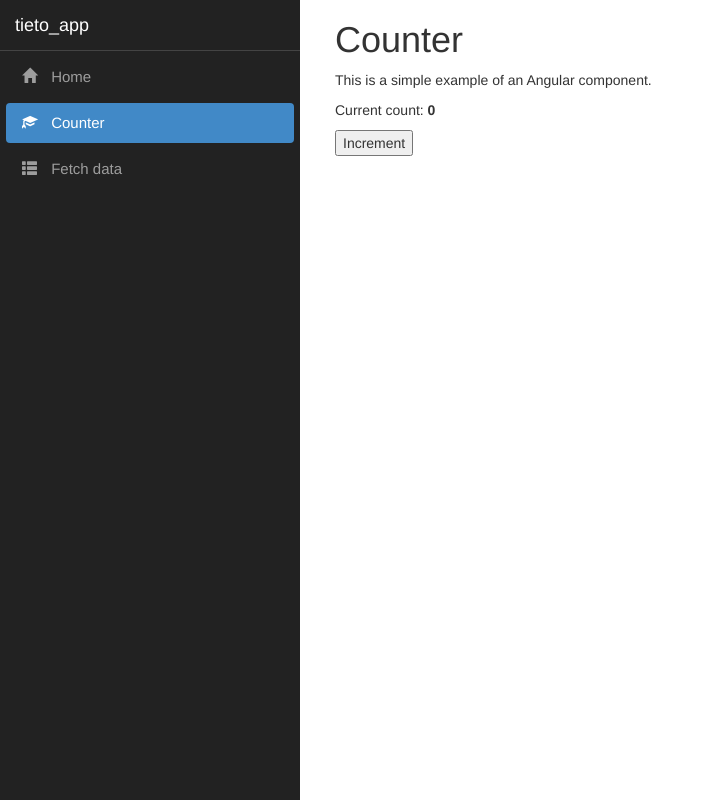
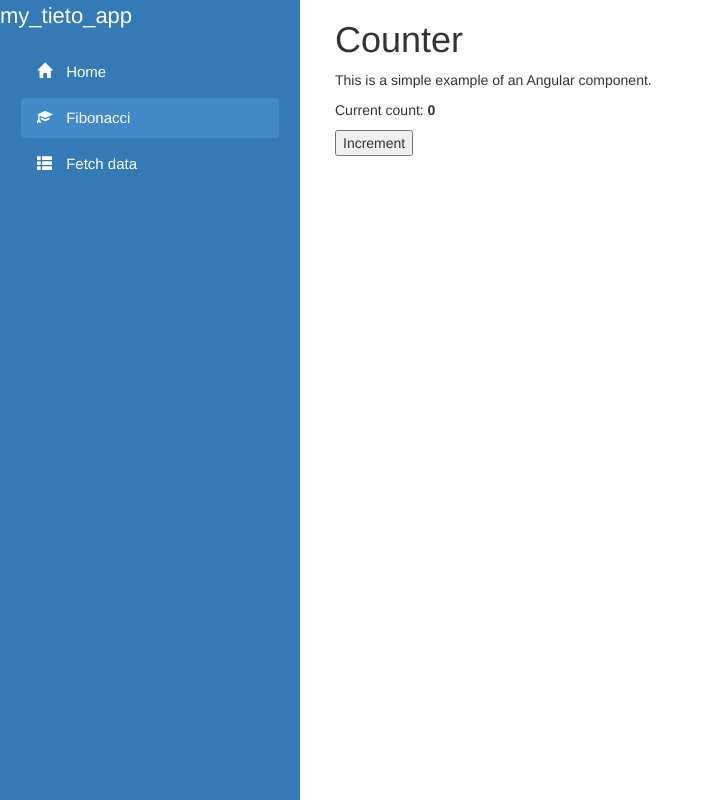
Before and after one commit to wolejnik/Academy-Tieto-2019, an Angular app in the folder tieto-app/ClientApp/: page /counter in a window 1280 px wide. Shown: the whole page, without its empty margins (0-713 px from the left). Built offline with nearby package versions, Linux system fonts and the light colour scheme.

Commit message:
Finished feature 8
Using the tool I changed the look of the pages.

```diff
--- a/tieto-app/ClientApp/src/app/counter/counter.component.html
+++ b/tieto-app/ClientApp/src/app/counter/counter.component.html
@@ -1,4 +1,4 @@
-<h1>Counter</h1>
+<h1 class="font-weight-bold">Counter</h1>
 
 <p>This is a simple example of an Angular component.</p>
 
--- a/tieto-app/ClientApp/src/app/fetch-data/fetch-data.component.html
+++ b/tieto-app/ClientApp/src/app/fetch-data/fetch-data.component.html
@@ -4,8 +4,8 @@
 
 <p *ngIf="!forecasts"><em>Loading...</em></p>
 
-<table class='table' *ngIf="forecasts">
-  <thead>
+<table class="table table-striped" *ngIf="forecasts">
+  <thead class="bg-primary">
     <tr>
       <th>Date</th>
       <th>Temp. (C)</th>
--- a/tieto-app/ClientApp/src/app/nav-menu/nav-menu.component.css
+++ b/tieto-app/ClientApp/src/app/nav-menu/nav-menu.component.css
@@ -31,11 +31,11 @@ li.link-active a:focus {
         height: 100%;
     }
     .navbar-header {
+      font-size: 22px;
         float: none;
     }
     .navbar-collapse {
-        border-top: 1px solid #444;
-        padding: 0px;
+        padding: 15px;
     }
     .navbar ul {
         float: none;
--- a/tieto-app/ClientApp/src/app/nav-menu/nav-menu.component.html
+++ b/tieto-app/ClientApp/src/app/nav-menu/nav-menu.component.html
@@ -1,5 +1,5 @@
 <div class='main-nav'>
-    <div class='navbar navbar-inverse'>
+  <div class='navbar bg-primary'>
       <div class='navbar-header'>
           <button type='button' class='navbar-toggle' data-toggle='collapse' data-target='.navbar-collapse' [attr.aria-expanded]='isExpanded' (click)='toggle()'>
               <span class='sr-only'>Toggle navigation</span>
@@ -7,23 +7,23 @@
               <span class='icon-bar'></span>
               <span class='icon-bar'></span>
           </button>
-            <a class='navbar-brand' [routerLink]='["/"]'>tieto_app</a>
+          <a class='bg-primary text-white' [routerLink]='["/"]'>my_tieto_app</a>
       </div>
       <div class='clearfix'></div>
       <div class='navbar-collapse collapse' [ngClass]='{ "in": isExpanded }'>
           <ul class='nav navbar-nav'>
               <li [routerLinkActive]='["link-active"]' [routerLinkActiveOptions]='{ exact: true }'>
-                    <a [routerLink]='["/"]' (click)='collapse()'>
+                  <a class='bg-primary text-white' [routerLink]='["/"]' (click)='collapse()'>
                       <span class='glyphicon glyphicon-home'></span> Home
                   </a>
               </li>
               <li [routerLinkActive]='["link-active"]'>
-                    <a [routerLink]='["/counter"]' (click)='collapse()'>
-                        <span class='glyphicon glyphicon-education'></span> Counter
+                  <a class='bg-primary text-white' [routerLink]='["/counter"]' (click)='collapse()'>
+                      <span class='glyphicon glyphicon-education'></span> Fibonacci
                   </a>
               </li>
               <li [routerLinkActive]='["link-active"]'>
-                    <a [routerLink]='["/fetch-data"]' (click)='collapse()'>
+                  <a class='bg-primary text-white' [routerLink]='["/fetch-data"]' (click)='collapse()'>
                       <span class='glyphicon glyphicon-th-list'></span> Fetch data
                   </a>
               </li>
```
Also changed, not shown: 1 other file (tests, documents, lock files or other folders). Lines whose indentation alone changed are shown as unchanged.
